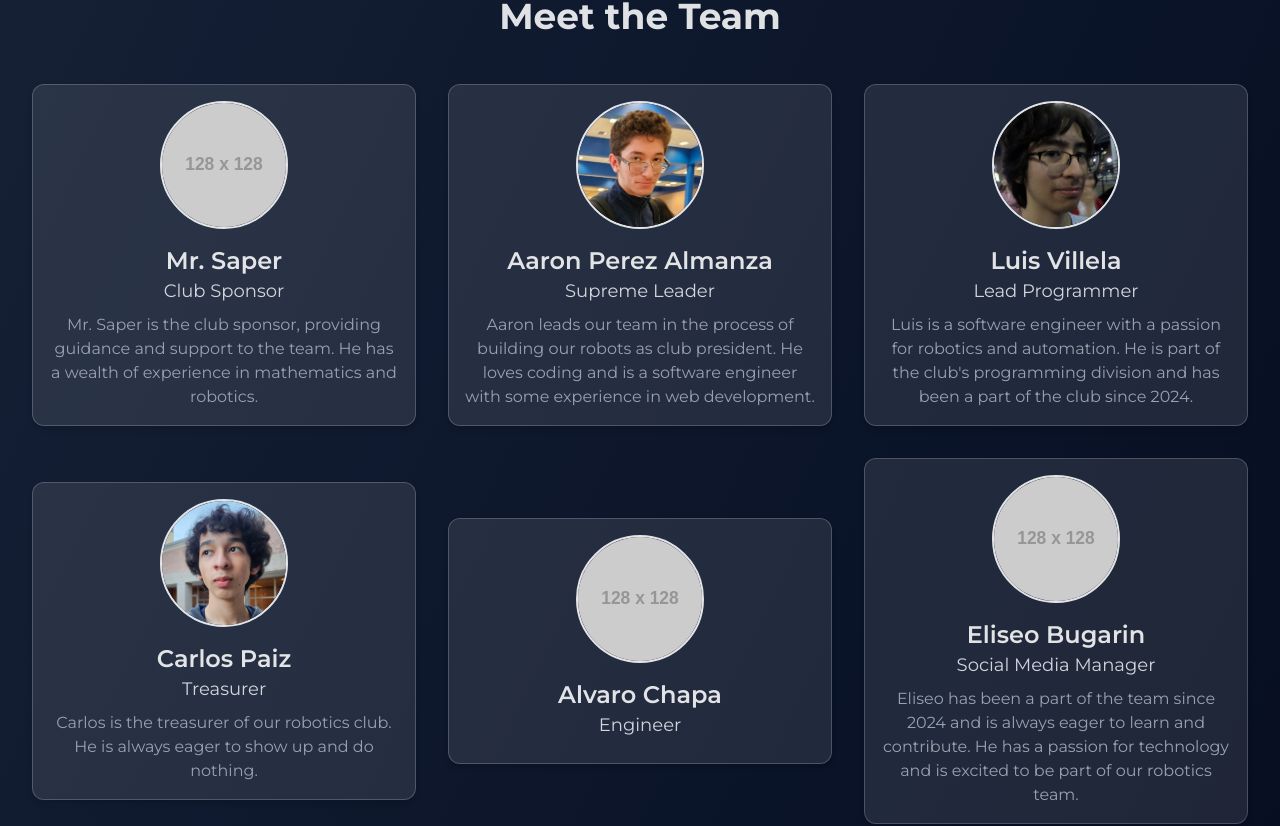
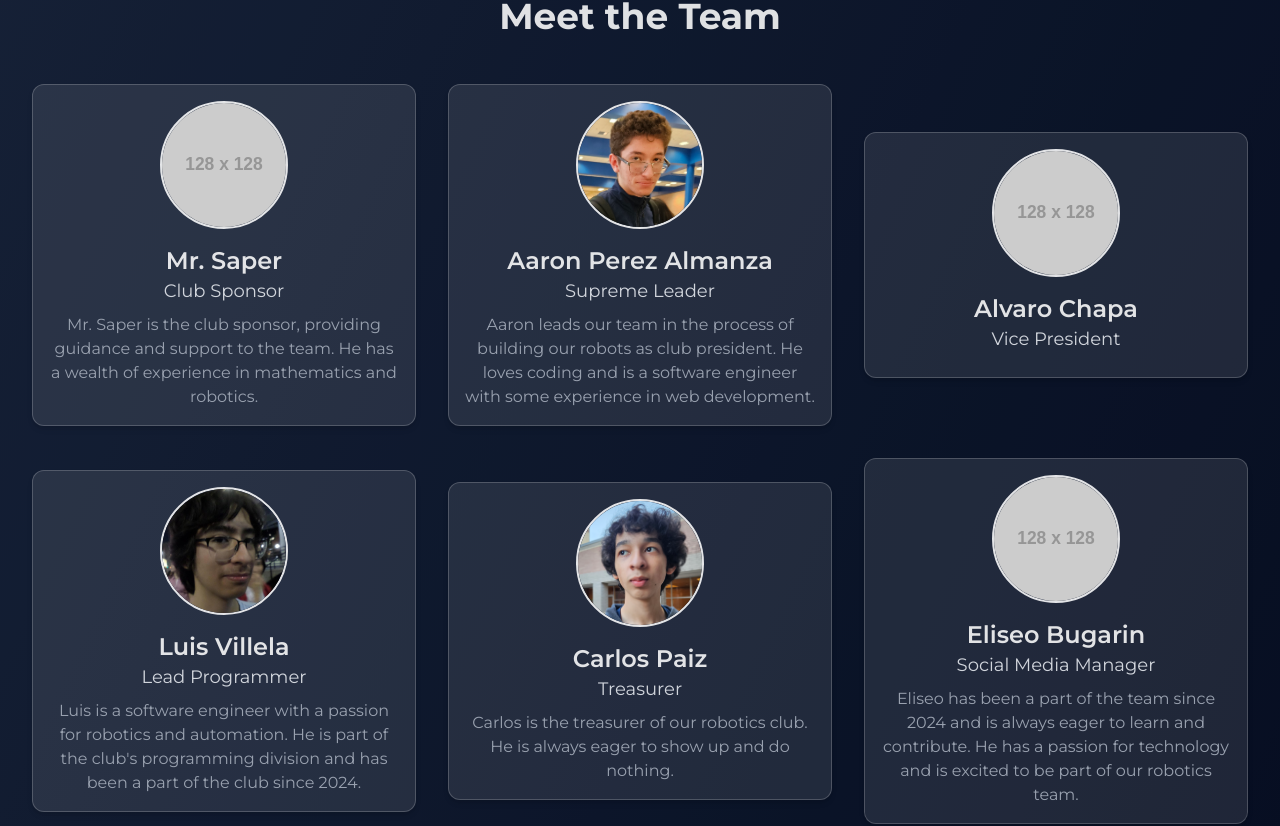
Before and after one commit to luisv781/robotics-website, a React (Vite) app: page / in a window 1280 px wide. Shown: the part 1468-2294 px from the top of the page. Built offline with nearby package versions, Linux system fonts and the light colour scheme.

Commit message:
changed role

```diff
--- a/src/MemberInfo.ts
+++ b/src/MemberInfo.ts
@@ -19,6 +19,12 @@ const memberInfo = [
         loves coding and is a software engineer with some experience in web development.`,
     },
     {
+        name: "Alvaro Chapa",
+        image: "https://placehold.co/128x128",
+        role: "Vice President",
+        description: ``,
+    },
+    {
         name: "Luis Villela",
         image: luisImg,
         role: "Lead Programmer",
@@ -32,12 +38,6 @@ const memberInfo = [
         role: "Treasurer",
         description: `Carlos is the treasurer of our
         robotics club. He is always eager to show up and do nothing.`,
-    },
-    {
-        name: "Alvaro Chapa",
-        image: "https://placehold.co/128x128",
-        role: "Engineer",
-        description: ``,
     },
     {
         name: "Eliseo Bugarin",
```
